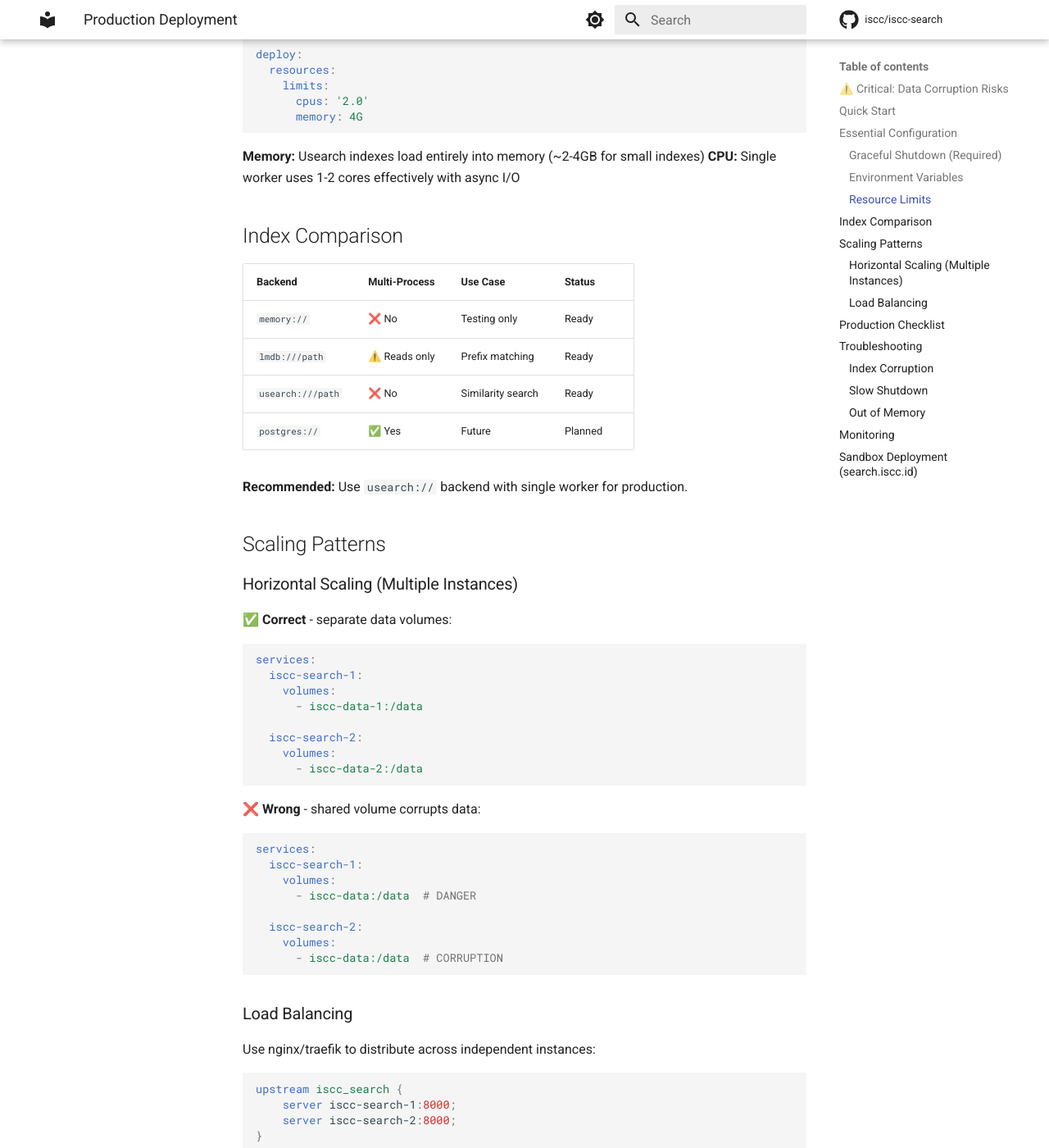
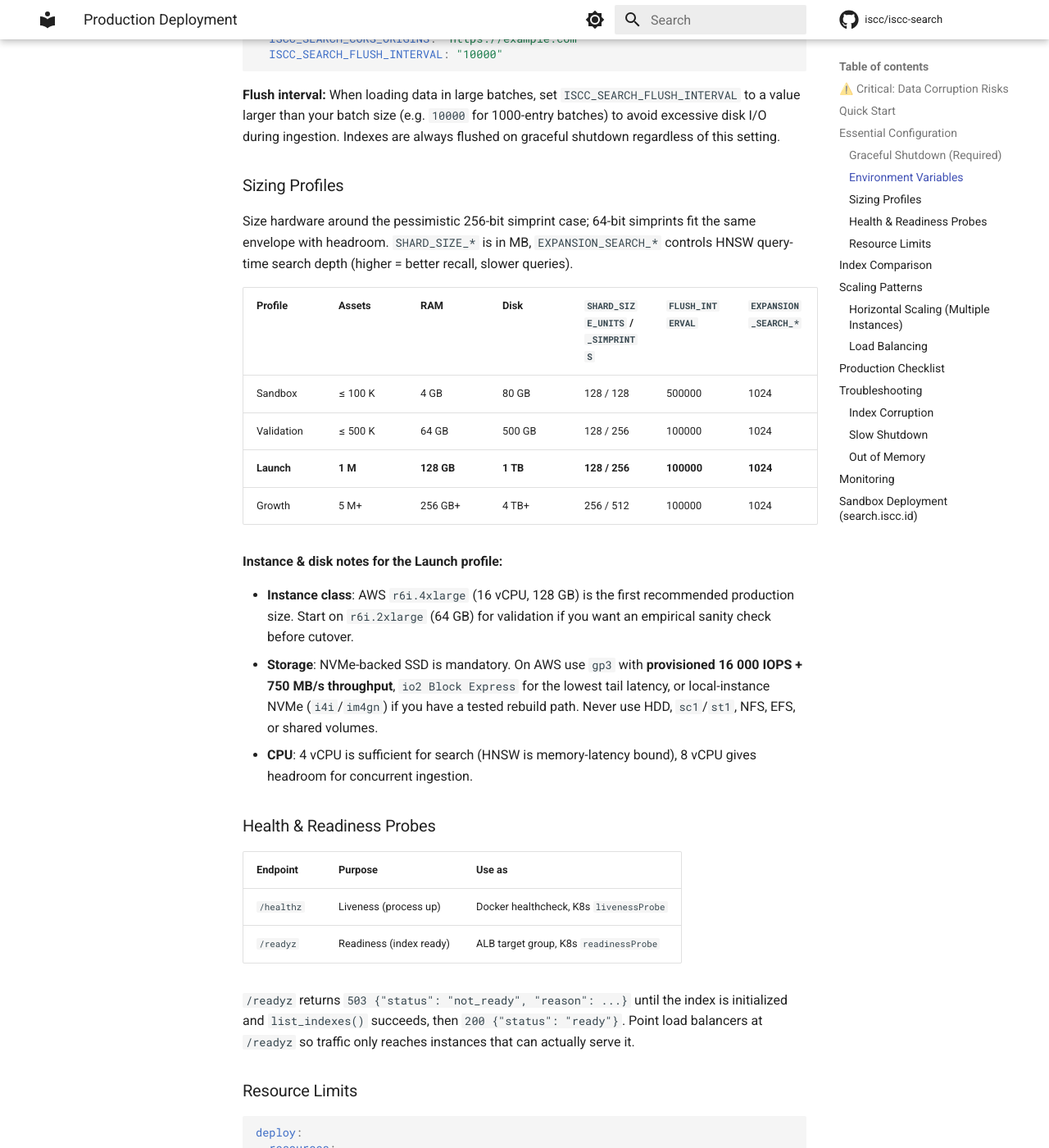
Before and after one commit to iscc/iscc-search, an MkDocs documentation site: the page built from docs/deployment.md, in a window 1280 px wide and 1400 px high, scrolled down 2282 px. Shown: the whole window at 82% size. Built offline with MkDocs 1.6.1 and Material for MkDocs 9.7.7, drawn with Linux system fonts in a browser that asks for light colours; comment, search, counter and statistics services are not loaded; some of the changed text lies outside the part shown.

Commit message:
docs: add sizing profiles and production defaults for deployment
Add a sizing profiles table for Sandbox, Validation, Launch, and Growth
deployments covering RAM, disk, shard sizes, flush interval, and HNSW
search depth. Document the /healthz and /readyz probe endpoints, bump
the recommended stop_grace_period to 120s, note the CLI-enforced
multi-worker guard, and add FLUSH_INTERVAL to .env.example with a
production-grade recommendation.

````diff
--- a/docs/deployment.md
+++ b/docs/deployment.md
@@ -12,6 +12,9 @@ uvicorn iscc_search.server:app --workers 4
 uvicorn iscc_search.server:app
 ```
 
+The `iscc-search serve` CLI rejects `--workers > 1` with `usearch://` automatically, but the raw `uvicorn`
+command above is not guarded. Launch via `iscc-search serve` or the Dockerfile `CMD` whenever possible.
+
 **Why:**
 
 - `.usearch` files have no file locking or multi-process coordination
@@ -54,10 +57,14 @@ CMD ["uvicorn", "iscc_search.server:app",
 **docker-compose.yml:**
 
 ```yaml
-stop_grace_period: 90s  # Must be > uvicorn timeout
+stop_grace_period: 120s  # Must be > uvicorn timeout
 ```
 
-**Timing:** `Docker grace (90s) > Uvicorn timeout (60s) + buffer`
+**Timing:** `Docker grace (120s) > Uvicorn timeout (60s) + buffer`
+
+**ECS / Kubernetes:** set `stopTimeout: 120` (ECS task definition) or `terminationGracePeriodSeconds: 120`
+(Kubernetes pod spec). A forced SIGKILL (OOM-killer, power loss) loses any writes since the last flush — the
+`FLUSH_INTERVAL` setting below reduces this blast radius.
 
 ### Environment Variables
 
@@ -85,6 +92,40 @@ environment:
 **Flush interval:** When loading data in large batches, set `ISCC_SEARCH_FLUSH_INTERVAL` to a value larger than
 your batch size (e.g. `10000` for 1000-entry batches) to avoid excessive disk I/O during ingestion. Indexes are
 always flushed on graceful shutdown regardless of this setting.
+
+### Sizing Profiles
+
+Size hardware around the pessimistic 256-bit simprint case; 64-bit simprints fit the same envelope with
+headroom. `SHARD_SIZE_*` is in MB, `EXPANSION_SEARCH_*` controls HNSW query-time search depth (higher = better
+recall, slower queries).
+
+| Profile    | Assets  | RAM        | Disk     | `SHARD_SIZE_UNITS` / `_SIMPRINTS` | `FLUSH_INTERVAL` | `EXPANSION_SEARCH_*` |
+| ---------- | ------- | ---------- | -------- | --------------------------------- | ---------------- | -------------------- |
+| Sandbox    | ≤ 100 K | 4 GB       | 80 GB    | 128 / 128                         | 500000           | 1024                 |
+| Validation | ≤ 500 K | 64 GB      | 500 GB   | 128 / 256                         | 100000           | 1024                 |
+| **Launch** | **1 M** | **128 GB** | **1 TB** | **128 / 256**                     | **100000**       | **1024**             |
+| Growth     | 5 M+    | 256 GB+    | 4 TB+    | 256 / 512                         | 100000           | 1024                 |
+
+**Instance & disk notes for the Launch profile:**
+
+- **Instance class**: AWS `r6i.4xlarge` (16 vCPU, 128 GB) is the first recommended production size. Start on
+    `r6i.2xlarge` (64 GB) for validation if you want an empirical sanity check before cutover.
+- **Storage**: NVMe-backed SSD is mandatory. On AWS use `gp3` with **provisioned 16 000 IOPS + 750 MB/s
+    throughput**, `io2 Block Express` for the lowest tail latency, or local-instance NVMe (`i4i`/`im4gn`) if you
+    have a tested rebuild path. Never use HDD, `sc1`/`st1`, NFS, EFS, or shared volumes.
+- **CPU**: 4 vCPU is sufficient for search (HNSW is memory-latency bound), 8 vCPU gives headroom for concurrent
+    ingestion.
+
+### Health & Readiness Probes
+
+| Endpoint   | Purpose                 | Use as                                  |
+| ---------- | ----------------------- | --------------------------------------- |
+| `/healthz` | Liveness (process up)   | Docker healthcheck, K8s `livenessProbe` |
+| `/readyz`  | Readiness (index ready) | ALB target group, K8s `readinessProbe`  |
+
+`/readyz` returns `503 {"status": "not_ready", "reason": ...}` until the index is initialized and
+`list_indexes()` succeeds, then `200 {"status": "ready"}`. Point load balancers at `/readyz` so traffic only
+reaches instances that can actually serve it.
 
 ### Resource Limits
 
@@ -154,11 +195,13 @@ upstream iscc_search {
 ## Production Checklist
 
 - [ ] Single worker configured (no `--workers`)
-- [ ] Graceful shutdown timeouts set (60s uvicorn, 90s docker)
+- [ ] Graceful shutdown timeouts set (60s uvicorn, 120s docker)
 - [ ] Data volume mounted at `/data`
 - [ ] CORS origins configured (not `*`)
 - [ ] API secret set if needed
-- [ ] Health checks passing
+- [ ] `ISCC_SEARCH_FLUSH_INTERVAL` set to a non-zero value
+- [ ] Liveness probe at `/healthz`, readiness probe at `/readyz`
+- [ ] `ISCC_SEARCH_SENTRY_DSN` set (or alternative error tracking wired up)
 - [ ] Backup strategy tested
 - [ ] Load tested with single worker
 
````
Also changed, not shown: other parts of docs/deployment.md (+3 -3 lines), 1 other file.
